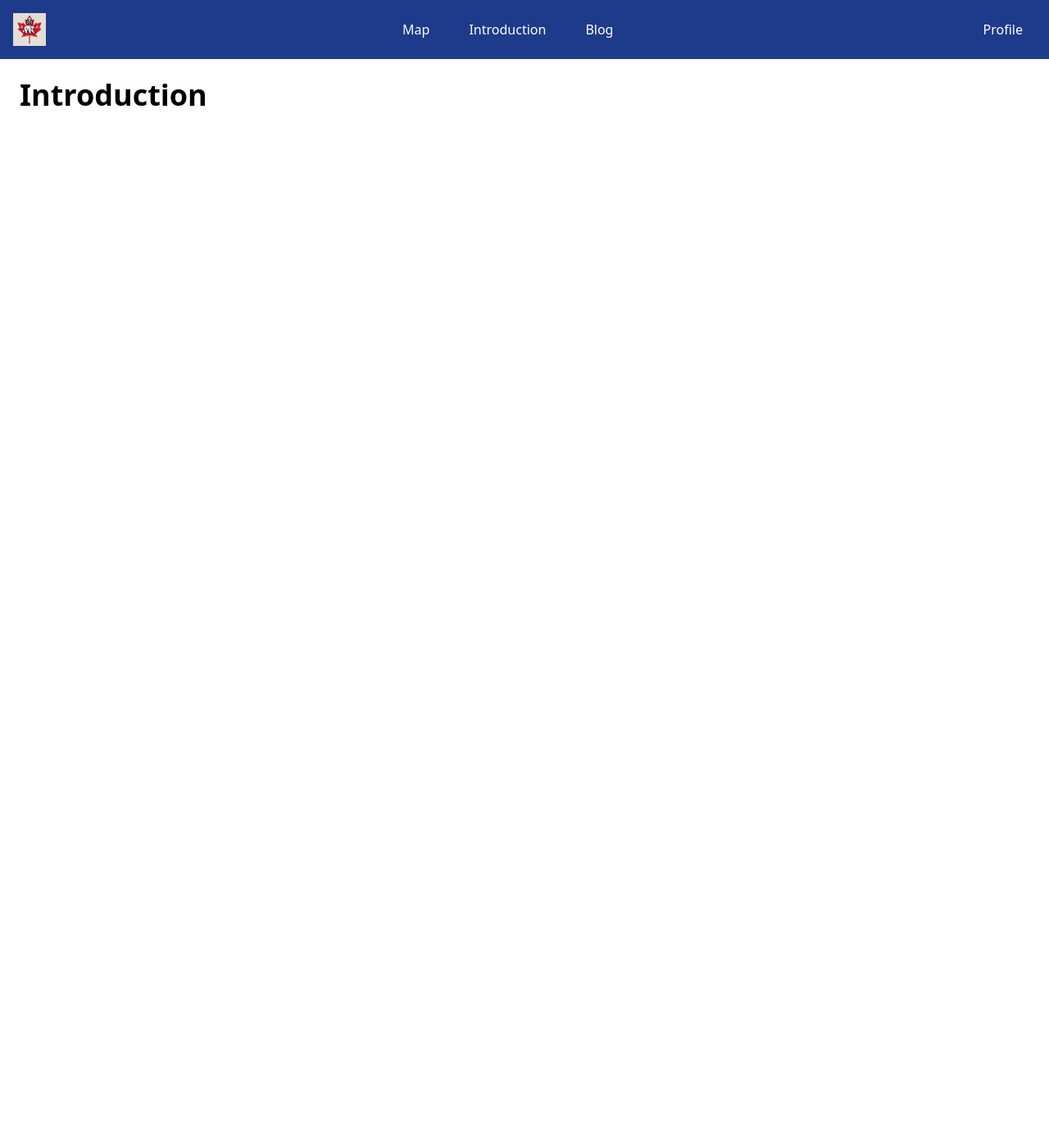
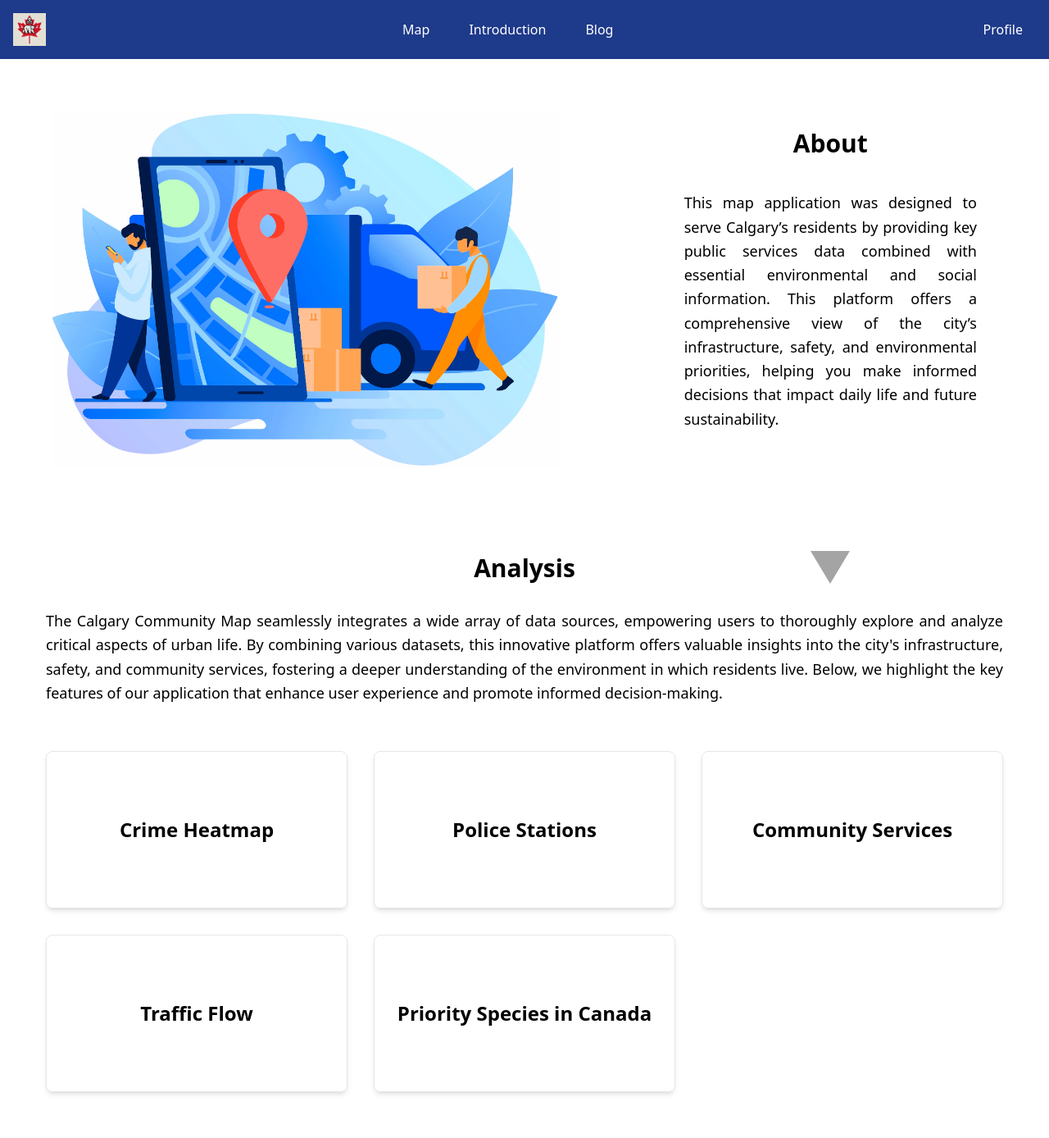
Before and after one commit to girish316/SpaceApps-Hackathon, a Flask app: page /introduction in a window 1280 px wide. Shown: the whole page at 82% size. Before the commit the page ends 129 px from the top, so only its background shows below. Run offline with Flask 3, Linux system fonts and the light colour scheme; some libraries are stand-ins or nearby versions.

Commit message:
frontend for introduction page

```diff
--- a/templates/introduction.html
+++ b/templates/introduction.html
@@ -8,10 +8,111 @@
     <link rel="icon" href="/static/favicon.ico" type="image/x-icon">
     <link rel="icon" href="/static/hack.svg" type="image/svg+xml">
 
+    <style>
+
+        html {
+            scroll-behavior: smooth;
+        }
+
+        .arrow {
+            width: 0;
+            height: 0;
+            border-left: 3vh solid transparent;
+            border-right: 3vh solid transparent;
+            border-top: 5vh solid rgba(0, 0, 0, 0.356);
+            transform: rotateX(180deg);
+            animation: moveUpDown 4s cubic-bezier(0.25, 0.1, 0.25, 1) infinite;
+
+            position: absolute;
+            top: 94vh;
+        }
+        @keyframes moveUpDown {
+            0%, 100% {transform: translateY(0);}
+            25%, 75% {transform: translateY(-10vh);}
+        }
+
+    </style>
 
 </head>
 <body>
     <div id="app"></div> <!-- Navbar and content will be injected here -->
+
+    <section id="introduction" class="flex flex-wrap items-center w-full">
+        <!-- Image on the left covering 50% of the screen -->
+        <div class="w-full md:w-7/12 p-16 ">
+            <img src="{{ url_for('static', filename='5324.jpg') }}" alt="Introduction Image" class="object-cover w-full rounded-lg">
+        </div>
+
+        <!-- Text on the right -->
+        <div class="w-full md:w-5/12 p-16 flex flex-col items-center">
+            <h2 class="text-3xl font-bold mb-4 text-center">About</h2>
+            <p class="text-lg leading-relaxed text-justify p-6">
+                This map application was designed to serve Calgary’s residents by providing key public services data combined with essential environmental and social information. This platform offers a comprehensive view of the city’s infrastructure, safety, and environmental priorities, helping you make informed decisions that impact daily life and future sustainability.
+            </p>
+            <a class="arrow" href="#analysis"></a>
+        </div>
+
+    </section>
+
+    <section id="analysis" class="flex flex-wrap items-center w-full p-10">
+        <div class="w-full">
+            <h2 class="text-3xl font-bold mb-4 text-center">Analysis</h2>
+            <p class="text-lg leading-relaxed text-justify mb-6 p-4">
+                The Calgary Community Map seamlessly integrates a wide array of data sources, empowering users to thoroughly explore and analyze critical aspects of urban life. By combining various datasets, this innovative platform offers valuable insights into the city's infrastructure, safety, and community services, fostering a deeper understanding of the environment in which residents live. Below, we highlight the key features of our application that enhance user experience and promote informed decision-making.
+            </p>
+        </div>
+
+        <!-- Crime Heatmap -->
+        <div class="w-full md:w-1/3 p-4">
+            <div class="group relative flex flex-col justify-center items-center h-48 border rounded-lg shadow-md hover:bg-gray-200 transition duration-300">
+                <h3 class="text-2xl font-semibold">Crime Heatmap</h3>
+                <p class="absolute inset-0 bg-white p-10 rounded-lg text-lg leading-relaxed text-justify opacity-0 group-hover:opacity-100 transition-opacity duration-300 flex items-center justify-center">
+                    Visualize areas with higher crime rates in Calgary using historical data from Calgary Police Services to assess safety effectively.
+                </p>
+            </div>
+        </div>
+
+        <!-- Police Stations -->
+        <div class="w-full md:w-1/3 p-4">
+            <div class="group relative flex flex-col justify-center items-center h-48 border rounded-lg shadow-md hover:bg-gray-200 transition duration-300">
+                <h3 class="text-2xl font-semibold">Police Stations</h3>
+                <p class="absolute inset-0 bg-white p-10 rounded-lg text-lg leading-relaxed text-justify opacity-0 group-hover:opacity-100 transition-opacity duration-300 flex items-center justify-center">
+                    Locate police stations in Calgary, complete with contact info and hours for quick access to law enforcement.
+                </p>
+            </div>
+        </div>
+
+        <!-- Community Services -->
+        <div class="w-full md:w-1/3 p-4">
+            <div class="group relative flex flex-col justify-center items-center h-48 border rounded-lg shadow-md hover:bg-gray-200 transition duration-300">
+                <h3 class="text-2xl font-semibold">Community Services</h3>
+                <p class="absolute inset-0 bg-white p-10 rounded-lg text-lg leading-relaxed text-justify opacity-0 group-hover:opacity-100 transition-opacity duration-300 flex items-center justify-center">
+                    Access vital public services like health clinics, recreation centers, and libraries to enhance community quality of life.
+                </p>
+            </div>
+        </div>
+
+        <!-- Traffic Flow -->
+        <div class="w-full md:w-1/3 p-4">
+            <div class="group relative flex flex-col justify-center items-center h-48 border rounded-lg shadow-md hover:bg-gray-200 transition duration-300">
+                <h3 class="text-2xl font-semibold">Traffic Flow</h3>
+                <p class="absolute inset-0 bg-white p-10 rounded-lg text-lg leading-relaxed text-justify opacity-0 group-hover:opacity-100 transition-opacity duration-300 flex items-center justify-center">
+                    Stay informed with real-time traffic updates with detailed traffic volume data so you can plan your commute effectively.
+                </p>
+            </div>
+        </div>
+
+        <!-- Priority Species in Canada -->
+        <div class="w-full md:w-1/3 p-4">
+            <div class="group relative flex flex-col justify-center items-center h-48 border rounded-lg shadow-md hover:bg-gray-200 transition duration-300">
+                <h3 class="text-2xl font-semibold">Priority Species in Canada</h3>
+                <p class="absolute inset-0 bg-white p-10 rounded-lg text-lg leading-relaxed text-justify opacity-0 group-hover:opacity-100 transition-opacity duration-300 flex items-center justify-center">
+                    Discover Canada's priority species needing conservation to promote environmental awareness and community action.
+                </p>
+            </div>
+        </div>
+    </section>
+
 
     <!-- Link to your global JS file (app.js) -->
     <script src="{{ url_for('static', filename='app.js') }}"></script> <!-- Include this on every page -->
@@ -20,13 +121,6 @@
         // Inject the "Intro goes here" content dynamically
         document.addEventListener("DOMContentLoaded", function() {
             const app = document.getElementById('app');
-
-            const mainContent = document.createElement('div');
-            mainContent.className = 'p-6';
-            mainContent.innerHTML = `
-                <h1 class="text-4xl font-bold mb-4">Introduction</h1>
-            `;
-
             app.appendChild(mainContent);
         });
     </script>
```
Also changed, not shown: static/5324.jpg.
